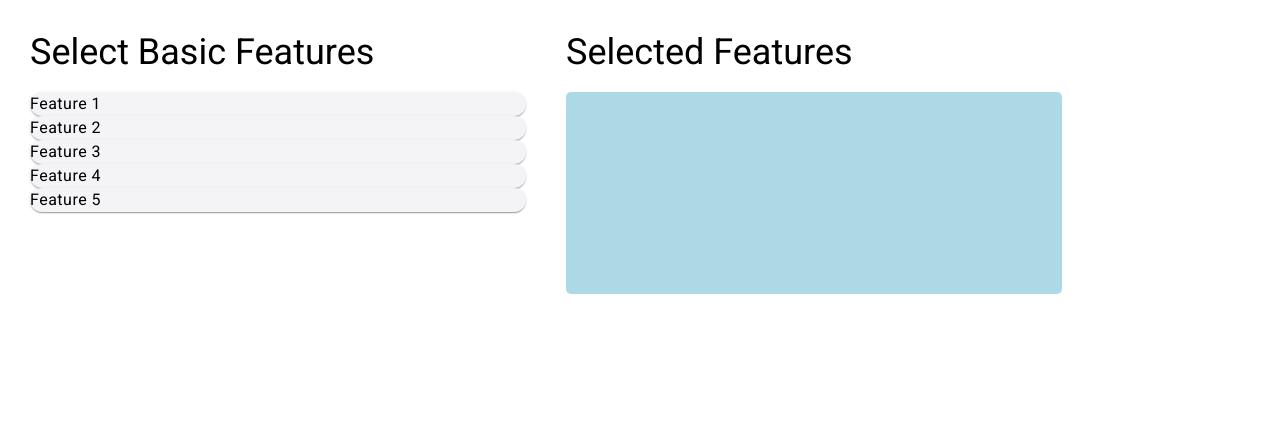
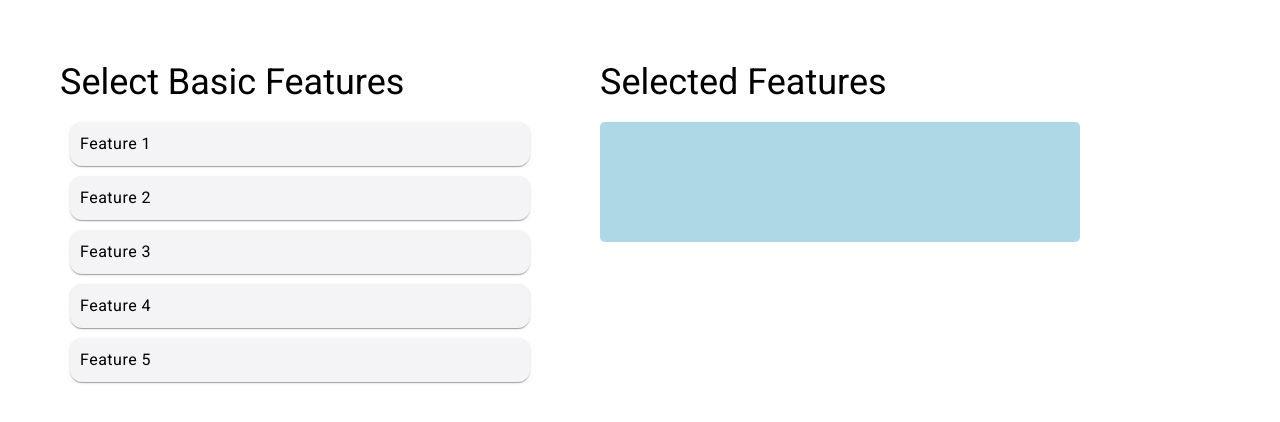
Before and after one commit to SergiiMytakii/feature-suite, an Angular app: page / in a window 1280 px wide. Shown: the top 422 px of the page. Built offline with nearby package versions, Linux system fonts and the light colour scheme.

Commit message:
drag and drop

```diff
--- a/package.json
+++ b/package.json
@@ -4,6 +4,7 @@
   "scripts": {
     "ng": "ng",
     "start": "ng serve",
+    "debug": "ng serve --configuration development",
     "build": "ng build",
     "watch": "ng build --watch --configuration development",
     "test": "ng test",
--- a/src/app/app.component.css
+++ b/src/app/app.component.css
@@ -1,38 +1,43 @@
+.mat-card-custom {
+  padding: 10px;
+  margin: 10px;
+}
 .container {
   display: flex;
   gap: 20px;
   padding: 20px;
+  margin: 20px;
 }
 
 .features-list, .selected-features {
   width: 40%;
   padding: 10px;
+  margin: 10px;
 }
+
 .features-list {
   position: sticky;
-  top: 20px; /* Adjust this value as needed */
-}
-.features-list, .selected-features {
-  width: 40%;
-  padding: 10px;
+  top: 20px;
 }
 
 .light-blue {
   background-color: lightblue;
   padding: 10px;
   border-radius: 5px;
-  height: 100%;
+  min-height: 100px;
 }
 
 .selected-feature {
   margin-bottom: 10px;
   padding: 10px;
+  cursor: pointer;
 }
 
 .sub-feature-container {
   margin-left: 20px;
   padding-left: 20px;
   border-left: 2px solid #ddd;
+  margin-top: 10px;
 }
 
 .drag-placeholder {
@@ -45,4 +50,6 @@
 
 .indented {
   margin-left: 20px;
+  padding: 10px;
+  margin: 10px;
 }
--- a/src/app/app.component.html
+++ b/src/app/app.component.html
@@ -1,29 +1,44 @@
 <div class="container">
-  <div class="features-list">
+  <!-- Left: Features List -->
+  <div class="features-list"
+       cdkDropList
+       #basicList="cdkDropList"
+       [cdkDropListData]="features"
+       [cdkDropListConnectedTo]="[selectedList]"
+       (cdkDropListDropped)="drop($event)">
     <h3>Select Basic Features</h3>
     <div *ngFor="let feature of features" cdkDrag>
-      <mat-card>{{ feature.name }}</mat-card>
+      <mat-card class="mat-card-custom">{{ feature.name }}</mat-card>
     </div>
   </div>
 
-  <!-- Selected Features on the Right -->
-  <div class="selected-features">
+  <!-- Right: Selected Features -->
+  <div class="selected-features"
+       cdkDropList
+       #selectedList="cdkDropList"
+       [cdkDropListData]="selectedFeatures"
+       [cdkDropListConnectedTo]="[basicList]"
+       (cdkDropListDropped)="drop($event)">
     <h3>Selected Features</h3>
     <div class="light-blue">
-      <div cdkDropList [cdkDropListData]="selectedFeatures" (cdkDropListDropped)="drop($event, selectedFeatures)">
-        <div *ngFor="let feature of selectedFeatures" class="selected-feature" cdkDrag (click)="activateSubList(feature)">
-          <mat-card>{{ feature.name }}</mat-card>
+      <div *ngFor="let feature of selectedFeatures"
+           class="selected-feature"
+           cdkDrag
+           (click)="activateSubList(feature)">
+        <mat-card class="mat-card-custom">{{ feature.name }}</mat-card>
 
-          <!-- Nested Drag Area for Sub-Features (visible only if feature is active) -->
-          <div *ngIf="feature.isActive" class="sub-feature-container">
-            <div cdkDropList [cdkDropListData]="feature.subFeatures ?? []" (cdkDropListDropped)="drop($event, feature.subFeatures ?? [])">
-              <div *ngFor="let subFeature of feature.subFeatures" cdkDrag>
-                <mat-card class="indented">{{ subFeature.name }}</mat-card>
-              </div>
+        <!-- Sub-Features Section -->
+        <div *ngIf="feature.isActive" class="sub-feature-container">
+          <div cdkDropList
+               [cdkDropListData]="feature.subFeatures || []"
+               [cdkDropListConnectedTo]="[basicList, selectedList]"
+               (cdkDropListDropped)="dropNested($event, feature)">
+            <div *ngFor="let subFeature of feature.subFeatures" cdkDrag>
+              <mat-card class="indented">{{ subFeature.name }}</mat-card>
+            </div>
 
-              <!-- Placeholder for dragging new features into this sub-list -->
-              <div class="drag-placeholder">Drag here</div>
-            </div>
+            <!-- Placeholder for new items -->
+            <div class="drag-placeholder">Drag here</div>
           </div>
         </div>
       </div>
--- a/src/app/app.component.ts
+++ b/src/app/app.component.ts
@@ -1,75 +1,91 @@
 import { Component } from '@angular/core';
-import { CommonModule } from '@angular/common'; // Import CommonModule for ngFor and other common directives
 import { CdkDragDrop, moveItemInArray, transferArrayItem } from '@angular/cdk/drag-drop';
-import { MatCardModule } from '@angular/material/card';  // Import Material module
-import { DragDropModule } from '@angular/cdk/drag-drop';  // Import CDK DragDrop module
+import { CommonModule } from '@angular/common';
+import { MatCardModule } from '@angular/material/card';
+import { DragDropModule } from '@angular/cdk/drag-drop';
 import { MatListModule } from '@angular/material/list';
+
 interface Feature {
+  id: number;
   name: string;
-  subFeatures?: Feature[]; // Each feature can have sub-features
-  isActive?: boolean;      // Track active feature for dynamic drop zones
+  subFeatures?: Feature[];
+  isActive?: boolean;
 }
+
 @Component({
   selector: 'app-root',
   templateUrl: './app.component.html',
   styleUrls: ['./app.component.css'],
   standalone: true,
-  imports: [
-    MatListModule,
-    MatCardModule,
-    DragDropModule,
-    CommonModule
-
-  ],
+  imports: [MatListModule, MatCardModule, DragDropModule, CommonModule],
 })
 export class AppComponent {
   features: Feature[] = [
-    { name: 'Feature 1' },
-    { name: 'Feature 2' },
-    { name: 'Feature 3' },
-    { name: 'Feature 4' },
-    { name: 'Feature 5' },
+    { id: 1, name: 'Feature 1' },
+    { id: 2, name: 'Feature 2' },
+    { id: 3, name: 'Feature 3' },
+    { id: 4, name: 'Feature 4' },
+    { id: 5, name: 'Feature 5' },
   ];
 
-  selectedFeatures: Feature[]  = [];
+  selectedFeatures: Feature[] = [];
 
-  drop(event: CdkDragDrop<Feature[]>, targetList: Feature[]) {
-    if (event.previousContainer === event.container) {
-      moveItemInArray(targetList, event.previousIndex, event.currentIndex);
+  // Handle top-level drops
+  drop(event: CdkDragDrop<Feature[]>) {
+    console.log('Drop event:', event);
+
+    if (event.previousContainer !== event.container) {
+      const originalFeature = event.previousContainer.data[event.previousIndex];
+
+      const clonedFeature: Feature = {
+        ...originalFeature,
+        subFeatures: [],
+        isActive: false,
+        id: Date.now(),
+      };
+
+      this.selectedFeatures.splice(event.currentIndex, 0, clonedFeature);
     } else {
-      const clonedFeature = { ...event.previousContainer.data[event.previousIndex] };
-      targetList.splice(event.currentIndex, 0, clonedFeature);
+      moveItemInArray(event.container.data, event.previousIndex, event.currentIndex);
     }
   }
 
-  // Handle clicking on a feature to activate the nested drop area
+  // Handle nested drops inside sub-feature containers
+  dropNested(event: CdkDragDrop<Feature[]>, parentFeature: Feature) {
+    console.log('Nested Drop event:', event);
+
+    if (event.previousContainer !== event.container) {
+      const originalFeature = event.previousContainer.data[event.previousIndex];
+
+      const clonedSubFeature: Feature = {
+        ...originalFeature,
+        subFeatures: [],
+        isActive: false,
+        id: Date.now(),
+      };
+
+      parentFeature.subFeatures = parentFeature.subFeatures || [];
+      parentFeature.subFeatures.splice(event.currentIndex, 0, clonedSubFeature);
+    } else {
+      moveItemInArray(event.container.data, event.previousIndex, event.currentIndex);
+    }
+  }
+
+  // Activate the sub-feature list for a feature
   activateSubList(feature: Feature) {
-    // Toggle the clicked feature's active status
     feature.isActive = !feature.isActive;
-
-    // Deactivate all other features
     this.deactivateOthers(this.selectedFeatures, feature);
   }
 
-  // Deactivate all other features' active states except the clicked one
+  // Deactivate other features
   deactivateOthers(features: Feature[], activeFeature: Feature) {
     features.forEach((f) => {
       if (f !== activeFeature) {
         f.isActive = false;
       }
-
-      // If there are sub-features, recursively deactivate them too
       if (f.subFeatures) {
         this.deactivateOthers(f.subFeatures, activeFeature);
       }
     });
   }
-
-  // Add a new sublist (draggable container) to a feature
-  addSubFeature(feature: Feature) {
-    if (!feature.subFeatures) {
-      feature.subFeatures = [];
-    }
-    feature.subFeatures.push({ name: `Sub-feature ${feature.subFeatures.length + 1}` });
-  }
 }
```
